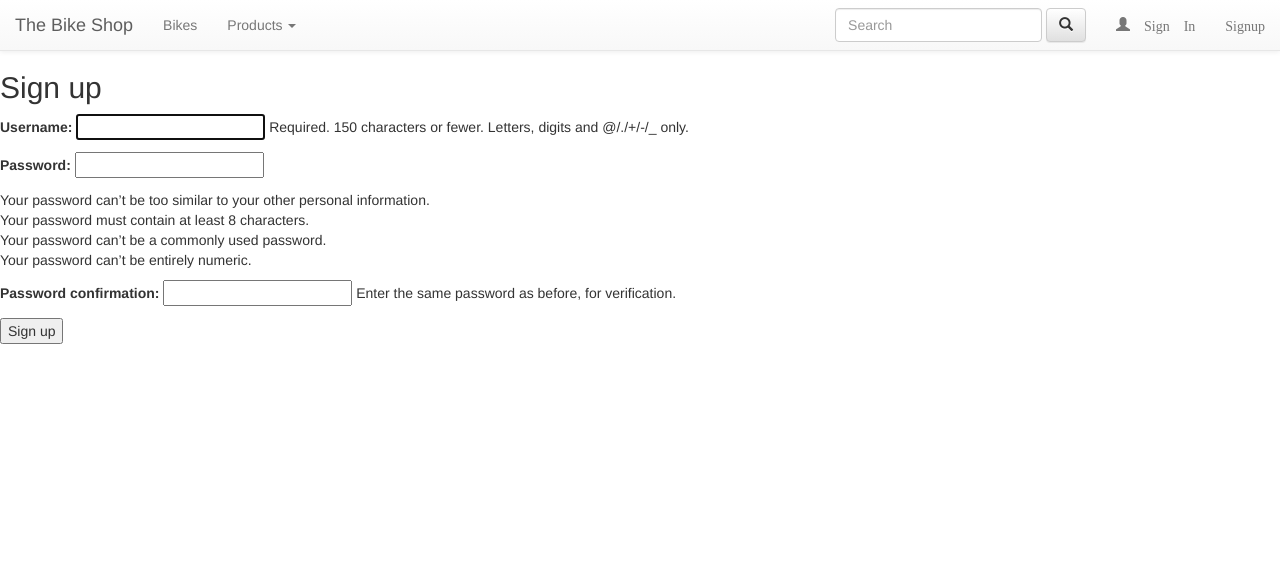
After one commit to jacobmoldrup/CIS526FinalProject, a Django app: page /signup/ in a window 1280 px wide. The commit adds this page. Shown: the top 584 px of the page. Run offline with Django 3.2, Linux system fonts and the light colour scheme; some libraries are stand-ins or nearby versions.

Commit message:
Added ability to create a user.

```diff
--- a/BikeShop/models.py
+++ b/BikeShop/models.py
@@ -60,7 +60,7 @@ class Bikes(models.Model):
     type = models.TextField(max_length=40)
     model = models.TextField(max_length=40)
 
-    year = models.IntegerField
+    year = models.IntegerField()
 
 
     serialNumber = models.AutoField(primary_key = True)
--- a/BikeShop/templates/Layout/base.html
+++ b/BikeShop/templates/Layout/base.html
@@ -52,12 +52,14 @@
                 </form>
             </li>
             {% if user.is_authenticated %}
-{#                <li><span class="glyphicon glyphicon-user" aria-hidden="true"> {{ user.username }}<a href="{% url 'logout' %}" class="top-menu"></a> </span></li>#}
                 <li><a href="{% url 'logout' %}"><span class="glyphicon glyphicon-user" aria-hidden="true"> Hello, {{ user.username }} </span></a></li>
 
             {% else %}
                 <li><a href="{% url 'login' %}"><span class="glyphicon glyphicon-user" aria-hidden="true"> Sign In</span></a></li>
+                <li><a href="{% url 'signup' %}"><span class="glyphicon " aria-hidden="true"> Signup </span></a></li>
+
             {% endif %}
+
         </ul>
     </div><!-- /.navbar-collapse -->
     </div><!-- /.container-fluid -->
--- /dev/null
+++ b/BikeShop/templates/registration/signup.html
@@ -0,0 +1,10 @@
+{% extends 'Layout/base.html' %}
+
+{% block content %}
+  <h2>Sign up</h2>
+  <form method="post">
+    {% csrf_token %}
+    {{ form.as_p }}
+    <button type="submit">Sign up</button>
+  </form>
+{% endblock %}
--- a/BikeShop/urls.py
+++ b/BikeShop/urls.py
@@ -5,4 +5,6 @@ urlpatterns = [
     url(r'^$', views.post_main_page, name='post_main_page'),
     url(r'^Bikes$', views.view_all_bikes, name='view_all_bikes'),
     url(r'^Services$', views.services, name='services'),
+    url(r'^signup/$', views.signup, name='signup'),
+
 ]
--- a/BikeShop/views.py
+++ b/BikeShop/views.py
@@ -1,3 +1,4 @@
+from django.contrib.auth import authenticate, login
 from django.shortcuts import render
 from BikeShop.models import BikeShops
 from BikeShop.utils.query import makeQuery
@@ -15,29 +16,27 @@ from BikeShop.utils.bikeshopGen import insertBikeShops
 from BikeShop.utils.BikeDataGen import readFile
 from .models import Bikes
 from django.contrib.auth.decorators import login_required
+from django.contrib.auth.forms import UserCreationForm
+from django.shortcuts import render, redirect
 
 
 # Create your views here.
 def post_main_page(request):
     # this can be commented out once your done with importing data
-    #fileName = "BikeShop/Raw_Data/Bike_Data.txt"
-    fileName = "BikeShop/Raw_Data/products_data.txt"
-
-    # LOOK HERE
-    # uncomment these lines for reading in Data
+    # fileName = "BikeShop/Raw_Data/Bike_Data.txt"
+    # fileName1 = "BikeShop/Raw_Data/products_data.txt"
+    #
+    # # LOOK HERE
+    # # uncomment these lines for reading in Data
     # createCities()
     # insertBikeShops()
     # readFile(fileName)
-
-    makeProducts(fileName)
+    #
+    # makeProducts(fileName1)
 
 
 
     return render(request, 'Layout/index.html', {})
-
-
-def login(request):
-    return render(request, 'pages/login.html', {})
 
 
 def view_all_bikes(request):
@@ -50,15 +49,29 @@ def services(request):
     return render(request, 'pages/services.html', {})
 
 
-
 def bikes_at_shops(pk, request):
-
     bikes = makeQuery('findBikeAtShops', [pk])
-    shop = BikeShops.objects.get(id = pk)
+    shop = BikeShops.objects.get(id=pk)
 
     return render(request, 'pages/shopBikes.html', {'bikes': bikes, 'shop': shop})
+
 
 def all_shops(request):
     type = 'allShops'
     shops = makeQuery(type, [])
-    return render(request, 'pages/shops.html', {'shops':shops})
+    return render(request, 'pages/shops.html', {'shops': shops})
+
+
+def signup(request):
+    if request.method == 'POST':
+        form = UserCreationForm(request.POST)
+        if form.is_valid():
+            form.save()
+            username = form.cleaned_data.get('username')
+            raw_password = form.cleaned_data.get('password1')
+            user = authenticate(username=username, password=raw_password)
+            login(request, user)
+            return redirect('/')
+    else:
+        form = UserCreationForm()
+    return render(request, 'registration/signup.html', {'form': form})
--- a/mysite/urls.py
+++ b/mysite/urls.py
@@ -19,7 +19,6 @@ from django.conf import settings
 from django.conf.urls.static import static
 from django.contrib.auth import views as views_auth
 
-
 urlpatterns = [
     url(r'^admin/', admin.site.urls),
     url(r'^accounts/login/$', views_auth.login, name='login'),
```
Also changed, not shown: BikeShop/templates/pages/login.html (deleted, +0 -9 lines).
